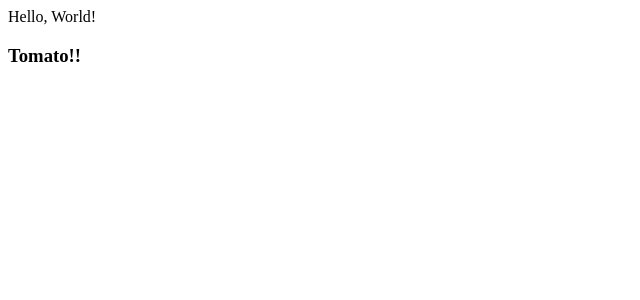
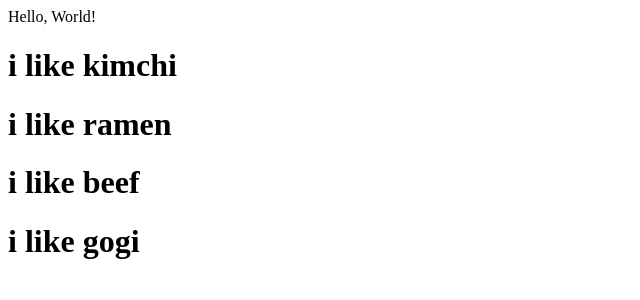
Before and after one commit to scvd03/Clone-React-movie-app, a React (Create React App) app: page / in a window 1280 px wide. Shown: the top 300 px of the page, without its empty margins (0-640 px from the left). Built offline with nearby package versions, Linux system fonts and the light colour scheme.

Commit message:
jsx + props

```diff
--- a/src/App.js
+++ b/src/App.js
@@ -1,11 +1,17 @@
 import React from 'react';
-import Tomato from './Tomato';
+
+function Food({ fav }) {
+  return <h1>i like {fav}</h1>;
+}
 
 function App() {
   return (
     <div className="App">
       Hello, World!
-      <Tomato />
+      <Food fav="kimchi"/>
+      <Food fav="ramen"/>
+      <Food fav="beef"/>
+      <Food fav="gogi"/>
     </div>
   );
 }
--- a/src/Tomato.js
+++ /dev/null
@@ -1,7 +0,0 @@
-import React from "react";
-
-function Tomato() {
-    return <h3>Tomato!!</h3>;
-}
-
-export default Tomato;
```
